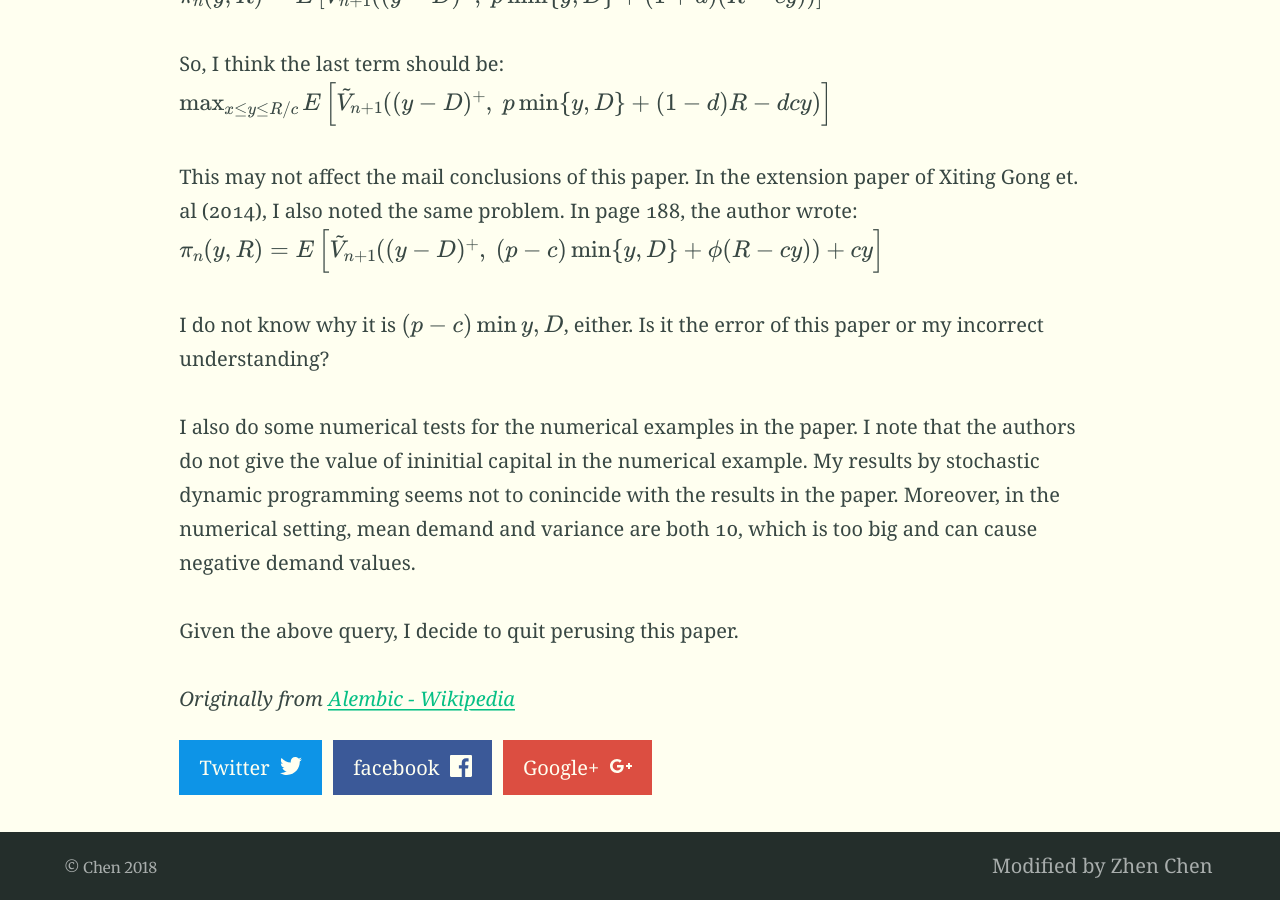
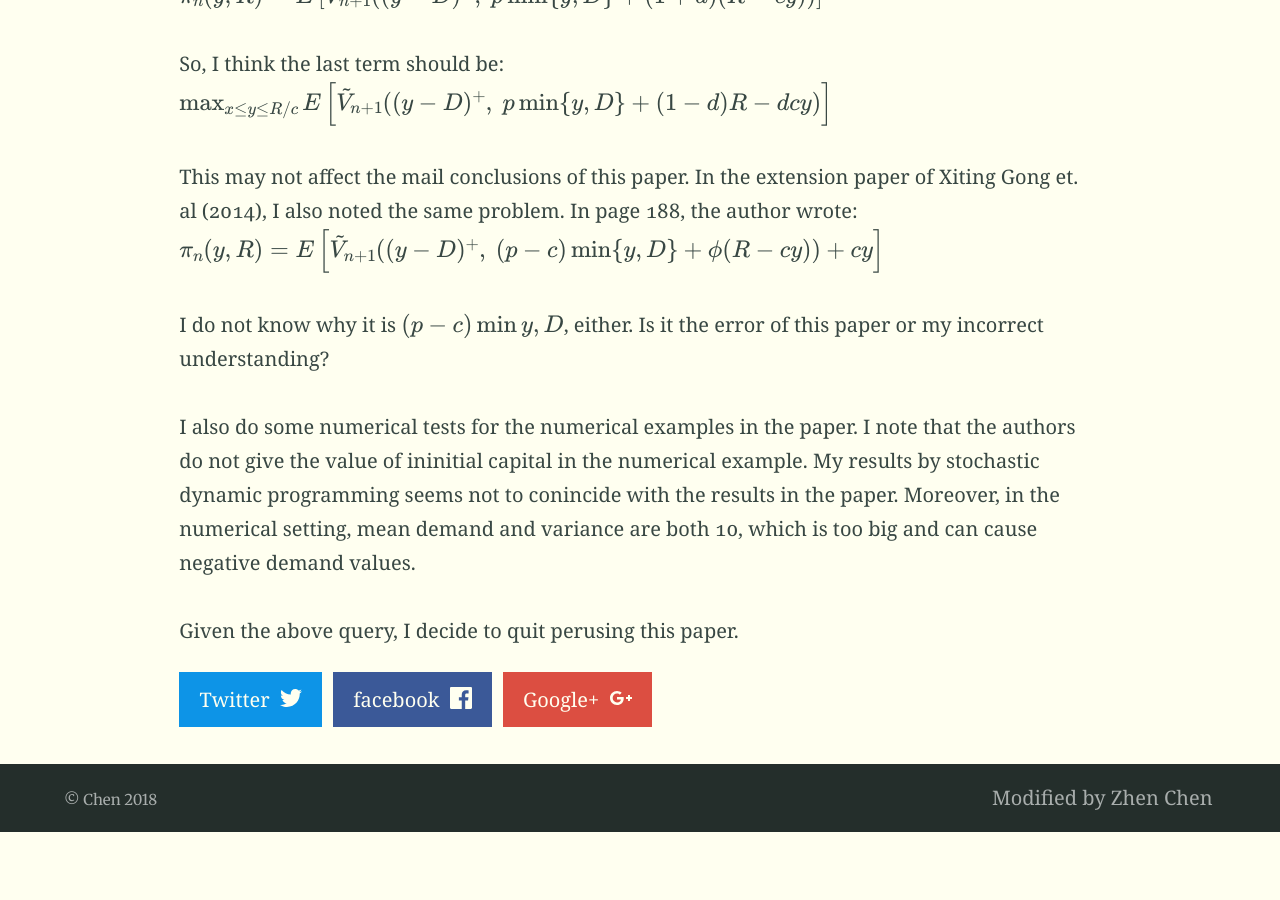
Before and after one commit to RobinChen121/robinchen121.github.io-12, a Jekyll site: the page built from _posts/2018-11-28-example-post-two.md, in a window 1280 px wide and 900 px high, scrolled down 632 px. Built offline with Jekyll 4.4.1, drawn with Linux system fonts in a browser that asks for light colours; our own code applies the rules of GitHub Pages for plain Markdown files; formulas are drawn with MathJax 3; after the commit the page ends 1464 px from its top, so only the background shows below that.

Commit message:
test blog

```diff
--- a/_posts/2018-11-28-example-post-two.md
+++ b/_posts/2018-11-28-example-post-two.md
@@ -41,5 +41,3 @@ stochastic dynamic programming seems not to conincide with the results in the pa
 Given the above query, I decide to quit perusing this paper.
 
 <!-- more -->
-
-_Originally from [Alembic - Wikipedia](https://en.wikipedia.org/wiki/Alembic)_
```
